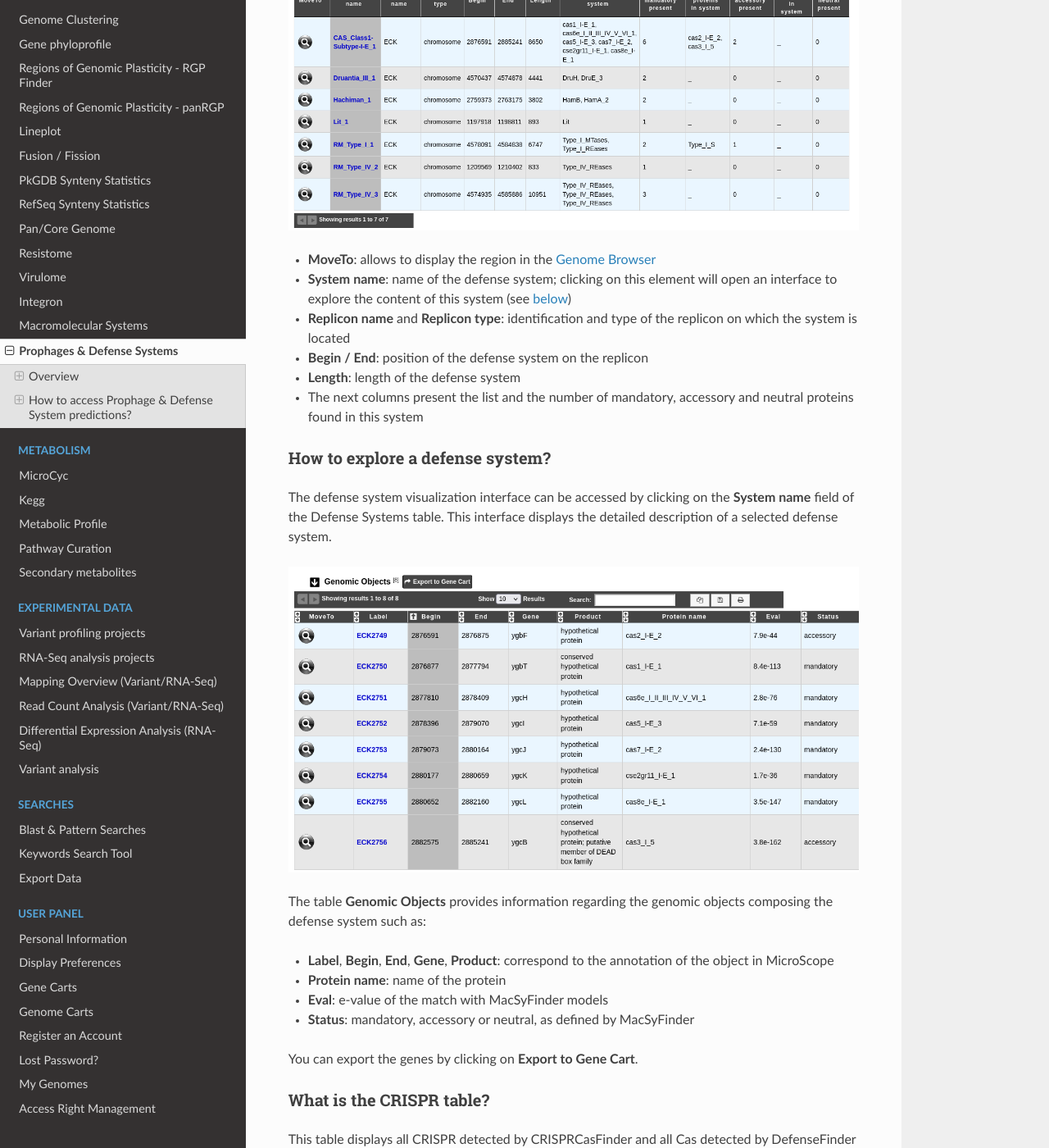
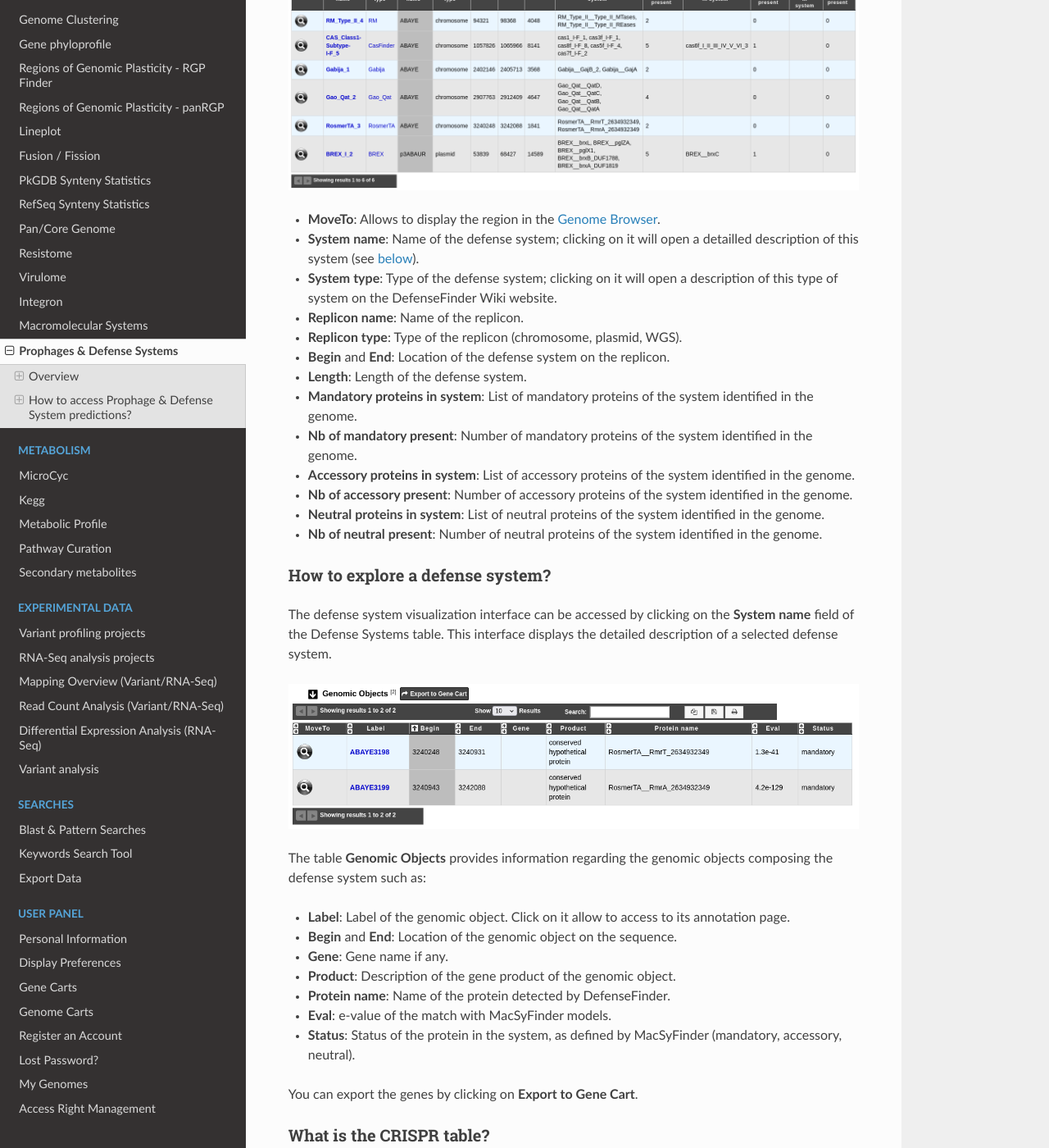
Before and after one commit to labgem/microscope-user-doc, a Sphinx documentation site: the page built from docs/content/compgenomics/prophages_defense_systems.rst, in a window 1280 px wide and 1400 px high, scrolled down 4534 px. Shown: the whole window at 82% size. Built offline with Sphinx 7.4.7 and the Read the Docs theme 2.0.0, drawn with Linux system fonts in a browser that asks for light colours; formulas are drawn with MathJax 3.

Commit message:
[#10541] Update DefenseFinder screenshots and captions.

```diff
--- a/docs/content/compgenomics/prophages_defense_systems.rst
+++ b/docs/content/compgenomics/prophages_defense_systems.rst
@@ -135,23 +135,21 @@ What is the Defense Systems table?
 
 This table enumerates all defense systems predicted for the selected genome
 
-.. image:: img/defensesystems_prediction.png
+.. image:: img/defensefinder1_systemstab.png
 
-* **MoveTo**: allows to display the region in the :ref:`viewer`
-* **System name**: name of the defense system;
-  clicking on this element will open an interface to explore the content of this system (see :ref:`below <how-to-explore-a-defense-system>`)
-* **Replicon name** and **Replicon type**: identification and type of the replicon on which the system is located
-* **Begin / End**: position of the defense system on the replicon
-* **Length**: length of the defense system
-* The next columns present the list and the number of mandatory, accessory and neutral proteins found in this system
-
-.. Au cas-où
-  * **Mandatory proteins in system**: list of mandatory proteins of the system identified in the genome
-  * **Nb of mandatory present**: number of mandatory proteins of the system identified in the genome
-  * **Accessory proteins in system**: list of accessory proteins of the system identified in the genome
-  * **Nb of accessory present**: number of accessory proteins of the system identified in the genome
-  * **Neutral proteins in system**: list of neutral proteins of the system identified in the genome
-  * **Nb of neutral present**: number of neutral proteins of the system identified in the genome
+* **MoveTo**: Allows to display the region in the :ref:`viewer`.
+* **System name**: Name of the defense system; clicking on it will open a detailled description of this system (see :ref:`below <how-to-explore-a-defense-system>`).
+* **System type**: Type of the defense system; clicking on it will open a description of this type of system on the DefenseFinder Wiki website.
+* **Replicon name**: Name of the replicon.
+* **Replicon type**: Type of the replicon (chromosome, plasmid, WGS).
+* **Begin** and **End**: Location of the defense system on the replicon.
+* **Length**: Length of the defense system.
+* **Mandatory proteins in system**: List of mandatory proteins of the system identified in the genome.
+* **Nb of mandatory present**: Number of mandatory proteins of the system identified in the genome.
+* **Accessory proteins in system**: List of accessory proteins of the system identified in the genome.
+* **Nb of accessory present**: Number of accessory proteins of the system identified in the genome.
+* **Neutral proteins in system**: List of neutral proteins of the system identified in the genome.
+* **Nb of neutral present**: Number of neutral proteins of the system identified in the genome.
 
 .. _how-to-explore-a-defense-system:
 
@@ -161,14 +159,17 @@ How to explore a defense system?
 The defense system visualization interface can be accessed by clicking on the **System name** field of the Defense Systems table.
 This interface displays the detailed description of a selected defense system.
 
-.. image:: img/defensesystem_vizualization.png
+.. image:: img/defensefinder1_GOtab.png
 
 The table **Genomic Objects** provides information regarding the genomic objects composing the defense system such as:
 
-* **Label**, **Begin**, **End**, **Gene**, **Product**: correspond to the annotation of the object in MicroScope
-* **Protein name**: name of the protein
-* **Eval**: e-value of the match with MacSyFinder models
-* **Status**: mandatory, accessory or neutral, as defined by MacSyFinder
+* **Label**: Label of the genomic object. Click on it allow to access to its annotation page.
+* **Begin** and **End**: Location of the genomic object on the sequence.
+* **Gene**: Gene name if any.
+* **Product**: Description of the gene product of the genomic object.
+* **Protein name**: Name of the protein detected by DefenseFinder.
+* **Eval**: e-value of the match with MacSyFinder models.
+* **Status**: Status of the protein in the system, as defined by MacSyFinder (mandatory, accessory, neutral).
 
 You can export the genes by clicking on **Export to Gene Cart**.
 
```
Also changed, not shown: docs/content/mage/info.rst (+6 -9 lines), docs/content/compgenomics/img/defensefinder1_GOtab.png (added), docs/content/compgenomics/img/defensefinder1_systemstab.png (added), docs/content/compgenomics/img/defensesystem_vizualization.png (deleted), docs/content/compgenomics/img/defensesystems_prediction.png (deleted), docs/content/mage/img/DefenseFinder_gene.png (deleted), docs/content/mage/img/defensefinder1_datasettab.png (added).
